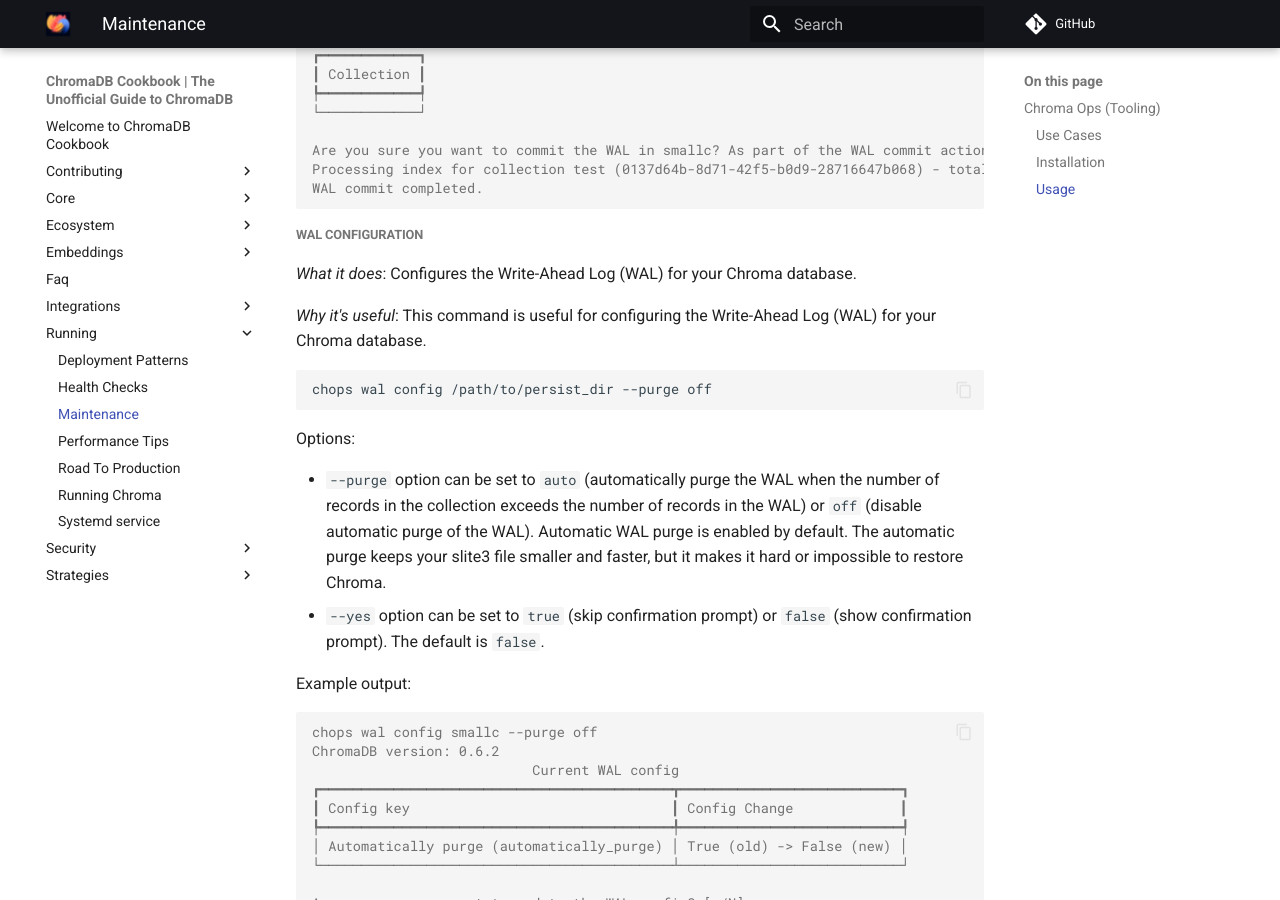
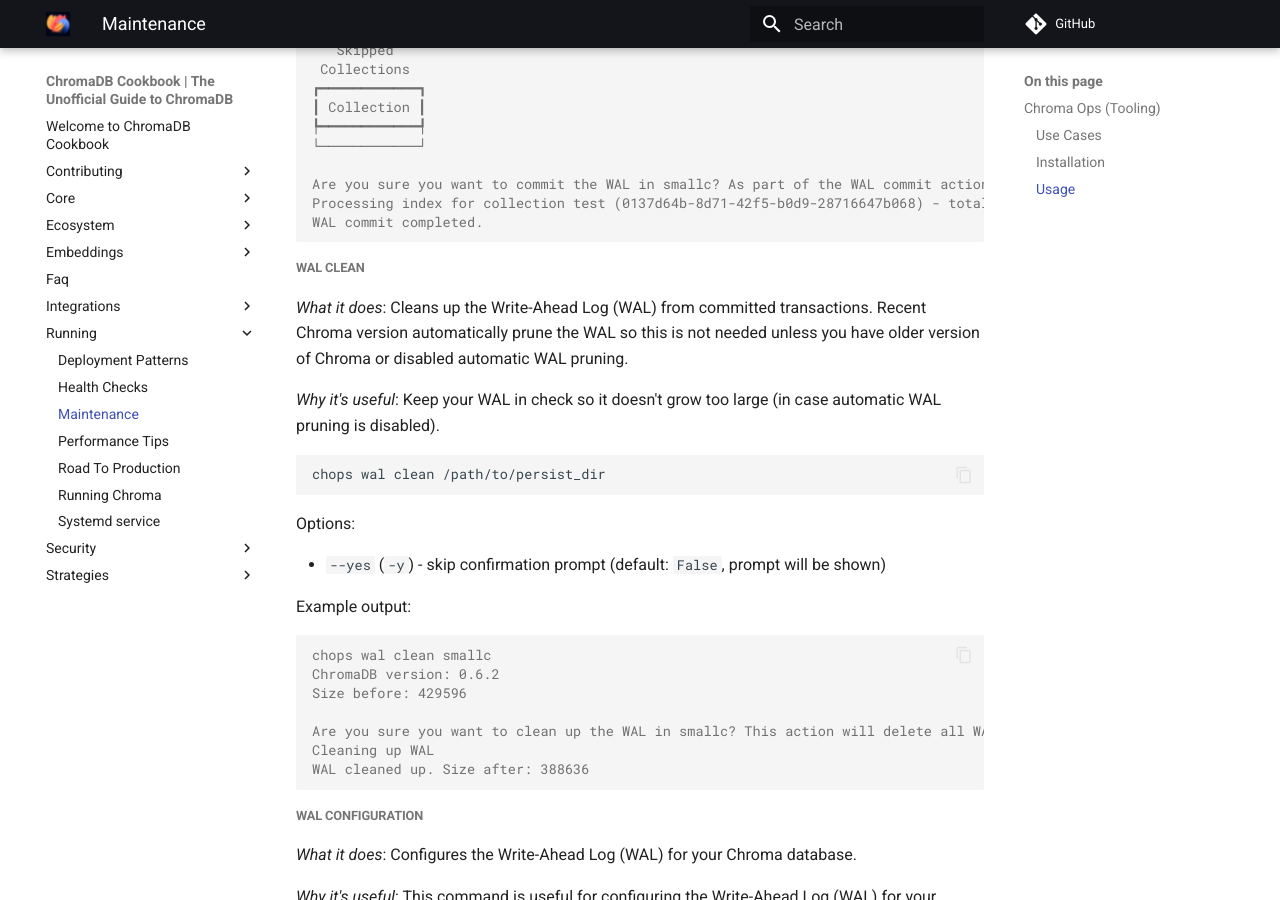
Before and after one commit to amikos-tech/chroma-cookbook, an MkDocs documentation site: the page built from docs/running/maintenance.md, in a window 1280 px wide and 900 px high, scrolled down 7284 px. Built offline with MkDocs 1.6.1 and Material for MkDocs 9.7.7, drawn with Linux system fonts in a browser that asks for light colours; comment, search, counter and statistics services are not loaded; some of the changed text lies outside the part shown.

Commit message:
fix: Add wal clean

````diff
--- a/docs/running/maintenance.md
+++ b/docs/running/maintenance.md
@@ -18,6 +18,7 @@
   - [`wal commit`](#wal-commit) - commits the WAL to all collections with outstanding changes
   - [`wal export`](#wal-export) - exports the WAL to a `jsonl` file. This can be used for debugging and for auditing.
   - [`wal config`](#wal-configuration) - allows you to configure the WAL for your Chroma database.
+  - [`wal clean`](#wal-clean) - cleans up the WAL from old, committed transactions.
 - 🔍 Full Text Search (FTS) Maintenance
   - [`fts rebuild`](#fts-rebuild) - rebuilds the FTS index for all collections or change the tokenizer.
 - 🧬 Vector Index (HNSW) Maintenance
@@ -205,7 +206,6 @@
 
 - `--dry-run` (`-d`) - to see what would be deleted without actually deleting anything.
 
-
 Example output:
 
 ```console
@@ -313,6 +313,32 @@
 Are you sure you want to commit the WAL in smallc? As part of the WAL commit action your database will be migrated to currently installed version 0.6.2. [y/N]: y
 Processing index for collection test (0137d64b-8d71-42f5-b0d9-28716647b068) - total vectors in index 20
 WAL commit completed.
+```
+
+##### WAL Clean
+
+_What it does_: Cleans up the Write-Ahead Log (WAL) from committed transactions. Recent Chroma version automatically prune the WAL so this is not needed unless you have older version of Chroma or disabled automatic WAL pruning.
+
+_Why it's useful_: Keep your WAL in check so it doesn't grow too large (in case automatic WAL pruning is disabled).
+
+```bash
+chops wal clean /path/to/persist_dir
+```
+
+Options:
+
+- `--yes` (`-y`) - skip confirmation prompt (default: `False`, prompt will be shown)
+
+Example output:
+
+```console
+chops wal clean smallc                                                                                                                                                                                                                                                                        11:33:36  ☁  main ☂ ⚡ ✭
+ChromaDB version: 0.6.2
+Size before: 429596
+
+Are you sure you want to clean up the WAL in smallc? This action will delete all WAL entries that are not committed to the HNSW index. [y/N]: y
+Cleaning up WAL
+WAL cleaned up. Size after: 388636
 ```
 
 ##### WAL Configuration
````
